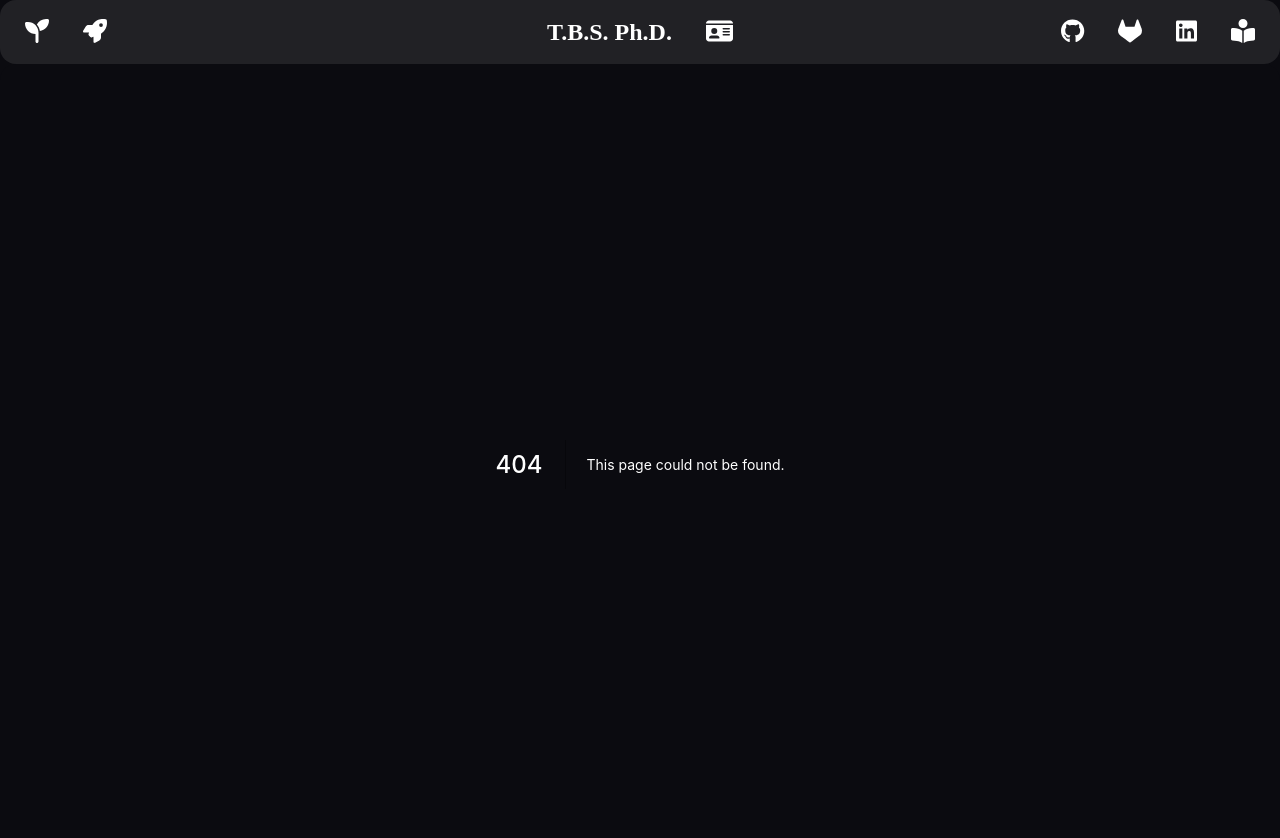
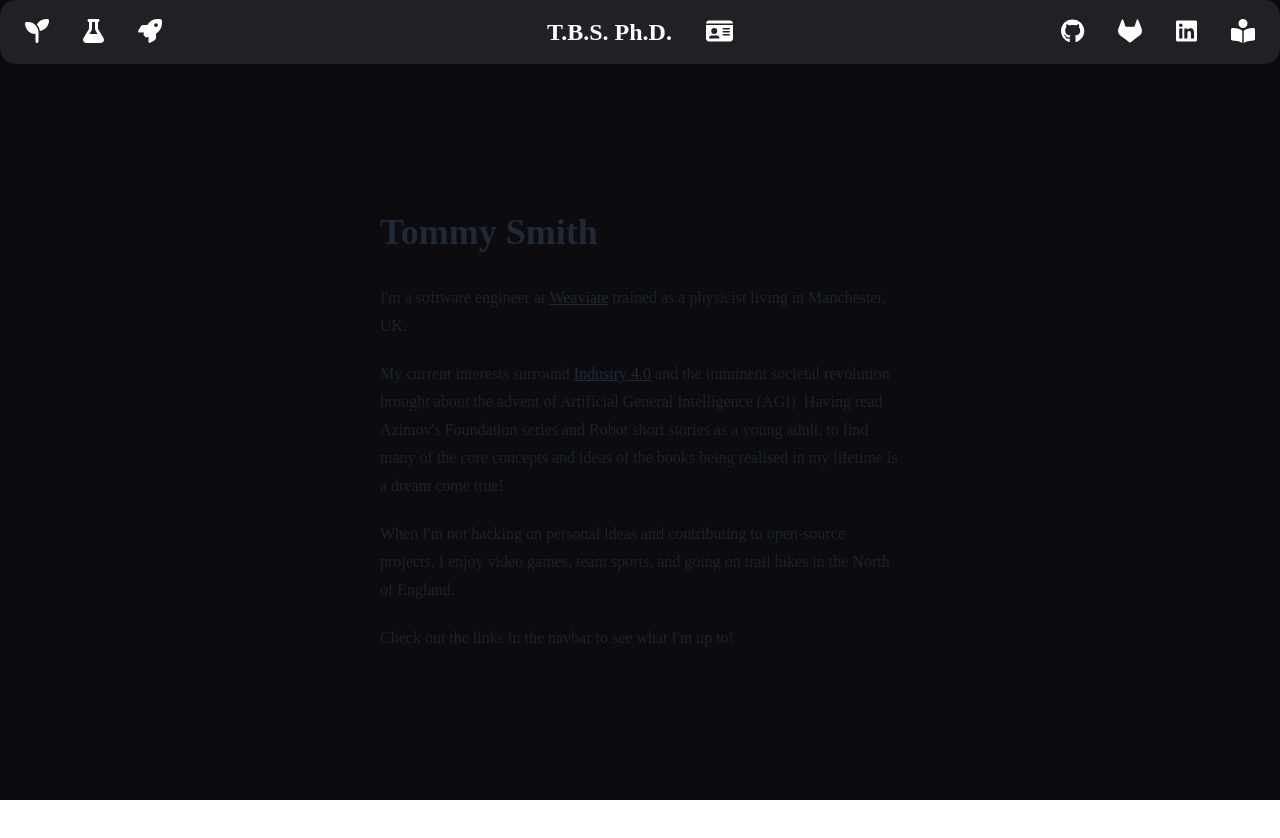
Before and after one commit to tsmith023/portfolio-app, a Next.js app: page /who in a window 1280 px wide. Before the commit this address had no page. Shown: the top 838 px of the page. After the commit the page ends 800 px from the top, so only its background shows below. Built offline with nearby package versions, Linux system fonts and the light colour scheme.

Commit message:
rearrange routes, add who page

```diff
--- /dev/null
+++ b/components/Me.tsx
@@ -0,0 +1,26 @@
+
+const Me = () => {
+  return (
+    <div className="flex justify-center">
+      <article className="prose">
+        <h1>Tommy Smith</h1>
+        <p>
+          I'm a software engineer at <a className="link" target="__blank" href="https://weaviate.io">Weaviate</a> trained as a physicist living in Manchester, UK.
+        </p>
+        <p>
+          My current interests surround <a className="link" target="__blank" href="https://en.wikipedia.org/wiki/Fourth_Industrial_Revolution">Industry 4.0</a> and
+          the imminent societal revolution brought about the advent of Artificial General Intelligence (AGI). Having read Azimov's Foundation series and Robot short stories
+          as a young adult, to find many of the core concepts and ideas of the books being realised in my lifetime is a dream come true!
+        </p>
+        <p>
+          When I'm not hacking on personal ideas and contributing to open-source projects, I enjoy video games, team sports, and going on trail hikes in the North of England.
+        </p>
+        <p>
+          Check out the links in the navbar to see what I'm up to!
+        </p>
+      </article>
+    </div>
+  )
+}
+
+export default Me
--- a/components/layout/navbar/Components.tsx
+++ b/components/layout/navbar/Components.tsx
@@ -24,13 +24,18 @@ interface NavbarLinkProps {
 export const intNavbarLinks = [
   {
     icon: faSeedling,
-    tip: "About",
-    to: "/about"
+    tip: "Who",
+    to: "/who"
+  },
+  {
+    icon: faFlask,
+    tip: "What",
+    to: "/what"
   },
   {
     icon: faRocket,
-    tip: "Portfolio",
-    to: "/portfolio"
+    tip: "How",
+    to: "/how"
   },
   // {
   //   icon: faFlask,
--- a/pages/about.tsx
+++ b/pages/how.tsx
@@ -1,7 +1,7 @@
 import React from 'react'
 import Carousel from 'components/about/Carousel'
 
-const About = () => {
+const How = () => {
   return (
     <div className="h-children w-full flex">
       <div className="m-auto w-full">
@@ -11,4 +11,4 @@ const About = () => {
   )
 }
 
-export default About
+export default How
--- a/pages/portfolio.tsx
+++ b/pages/what.tsx
@@ -1,7 +1,7 @@
 import React from 'react'
 import CardCarousel from '../components/portfolio/CardCarousel'
 
-function Portfolio() {
+const What = () => {
   return (
     <div className="h-full w-full flex">
       <CardCarousel />
@@ -9,4 +9,4 @@ function Portfolio() {
   )
 }
 
-export default Portfolio
+export default What
--- /dev/null
+++ b/pages/who.tsx
@@ -0,0 +1,13 @@
+import Me from '../components/Me'
+
+const Who = () => {
+  return (
+    <div className="h-children w-full flex">
+      <div className="m-auto w-full">
+        <Me />
+      </div>
+    </div>
+  )
+}
+
+export default Who
```
